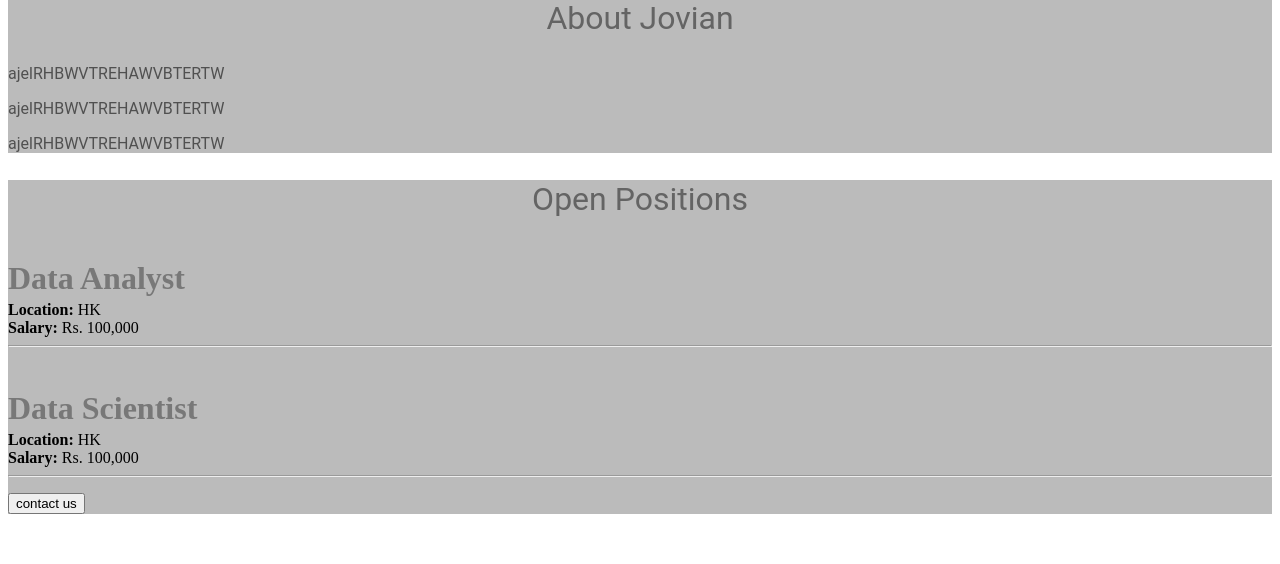
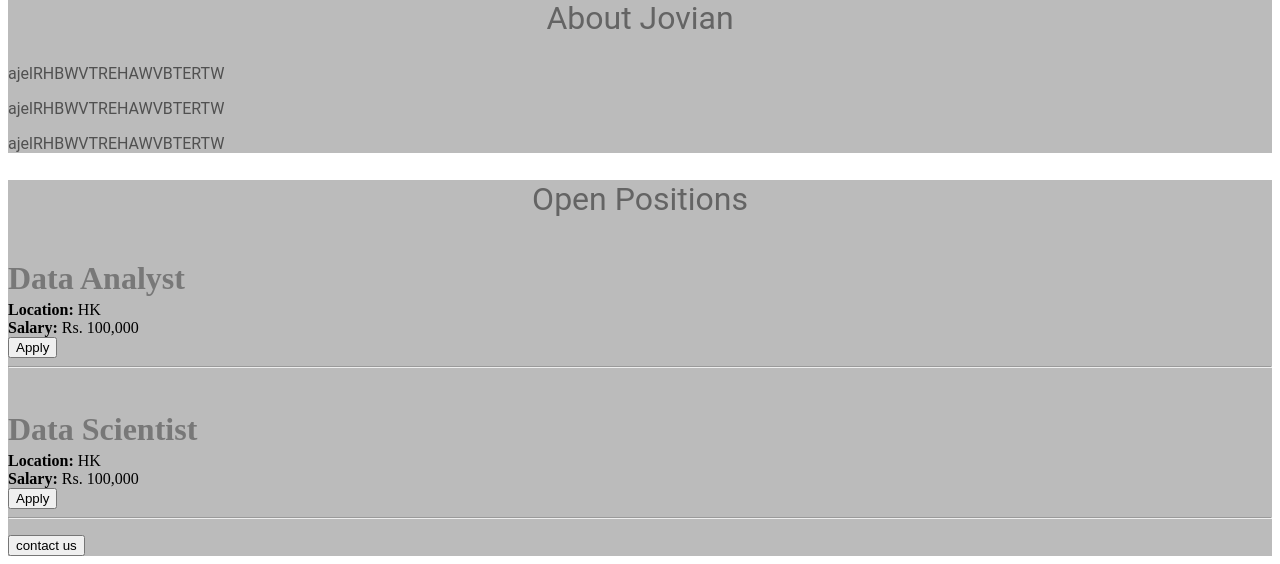
Before and after one commit to JohnYeung-dojjy/jovian-careers-website, a Flask app: page / in a window 1280 px wide. Shown: the part 671-1235 px from the top of the page. Before the commit the page ends 1185 px from the top, so only its background shows below. Run offline with Flask 3, Linux system fonts and the light colour scheme.

Commit message:
added a apply button

```diff
--- a/templates/jobitem.html
+++ b/templates/jobitem.html
@@ -6,5 +6,6 @@
   {% if 'salary' in job%}
     <div><b>Salary:</b> {{job['salary']}}</div>
   {% endif %}
+  <button type="button">Apply</button>
   <hr>
 </div>
```
